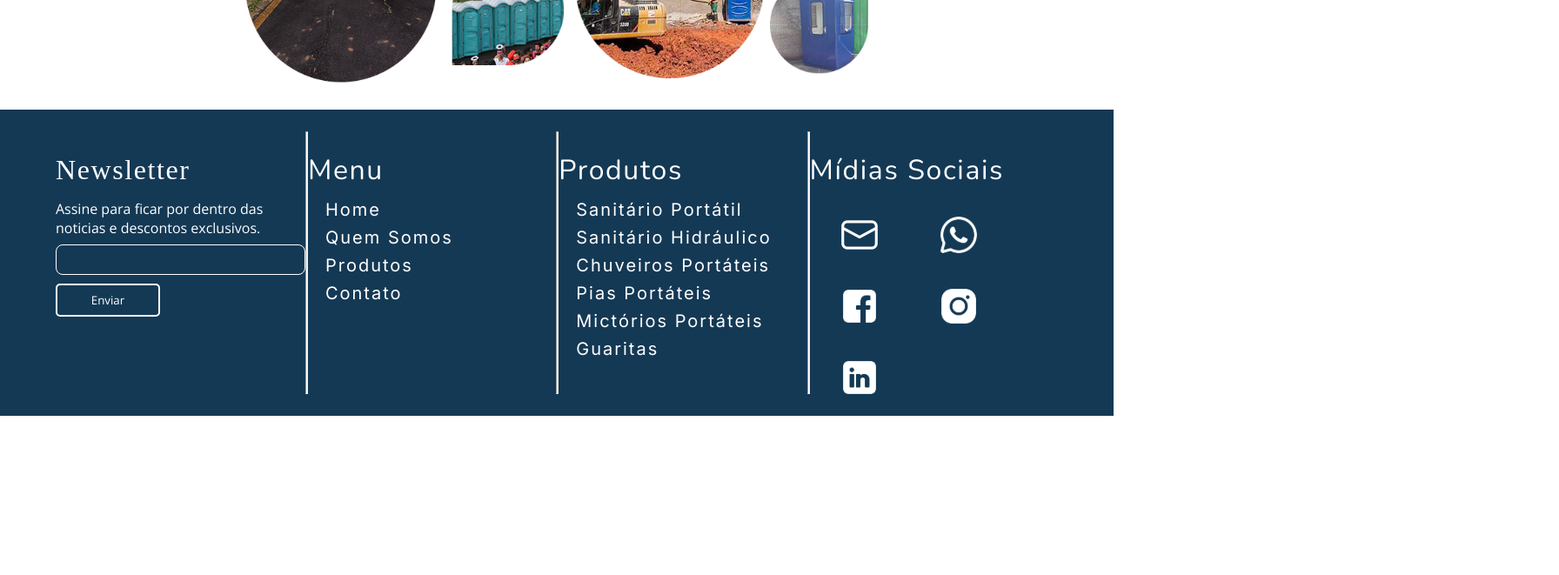
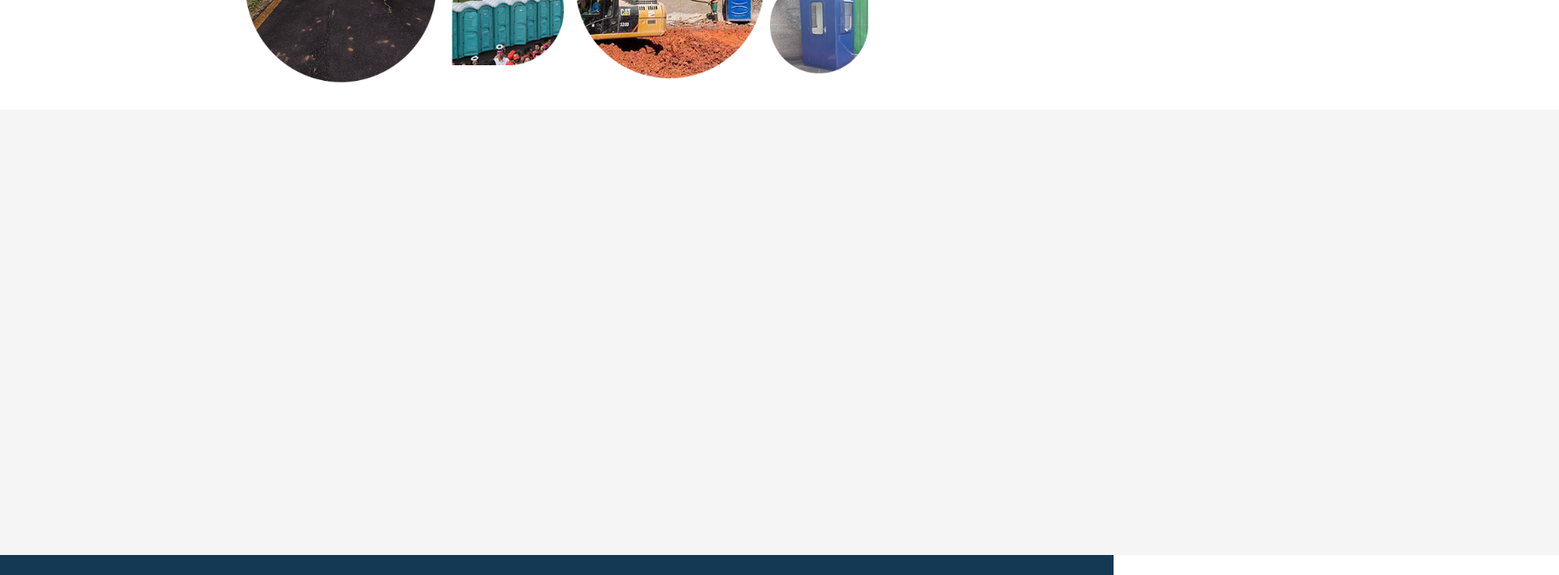
Before and after one commit to AmericaRental/america_rental_website, a React (Create React App) app in the folder america-theme/: page /about in a window 1280 px wide. Shown: the part 920-1581 px from the top of the page at 87% size, 1792 px wide, since content can reach past the window. Before the commit the page ends 1398 px from the top, so only its background shows below. Built offline with nearby package versions, Linux system fonts and the light colour scheme; a web font is replaced by a local one.

Commit message:
:construction: structure section

```diff
--- a/america-theme/src/pages/WhoWeAre.jsx
+++ b/america-theme/src/pages/WhoWeAre.jsx
@@ -63,6 +63,11 @@ const WhoWeAre = () => {
     line-height: 33.4px;
   `;
 
+  const Structure = styled.div`
+    width: 100%;
+    padding: 20%;
+    background-color: #f5f5f5;
+  `;
 
   return (
     <>
@@ -84,6 +89,7 @@ const WhoWeAre = () => {
           </P>
           <Img src={bubbles} alt="eventos" width='70%' zindex='0' position='inherit' margin='30px 0'/>
         </NossaEmpresa>
+        <Structure></Structure>
       </main>
       <Footer />
     </>
```
